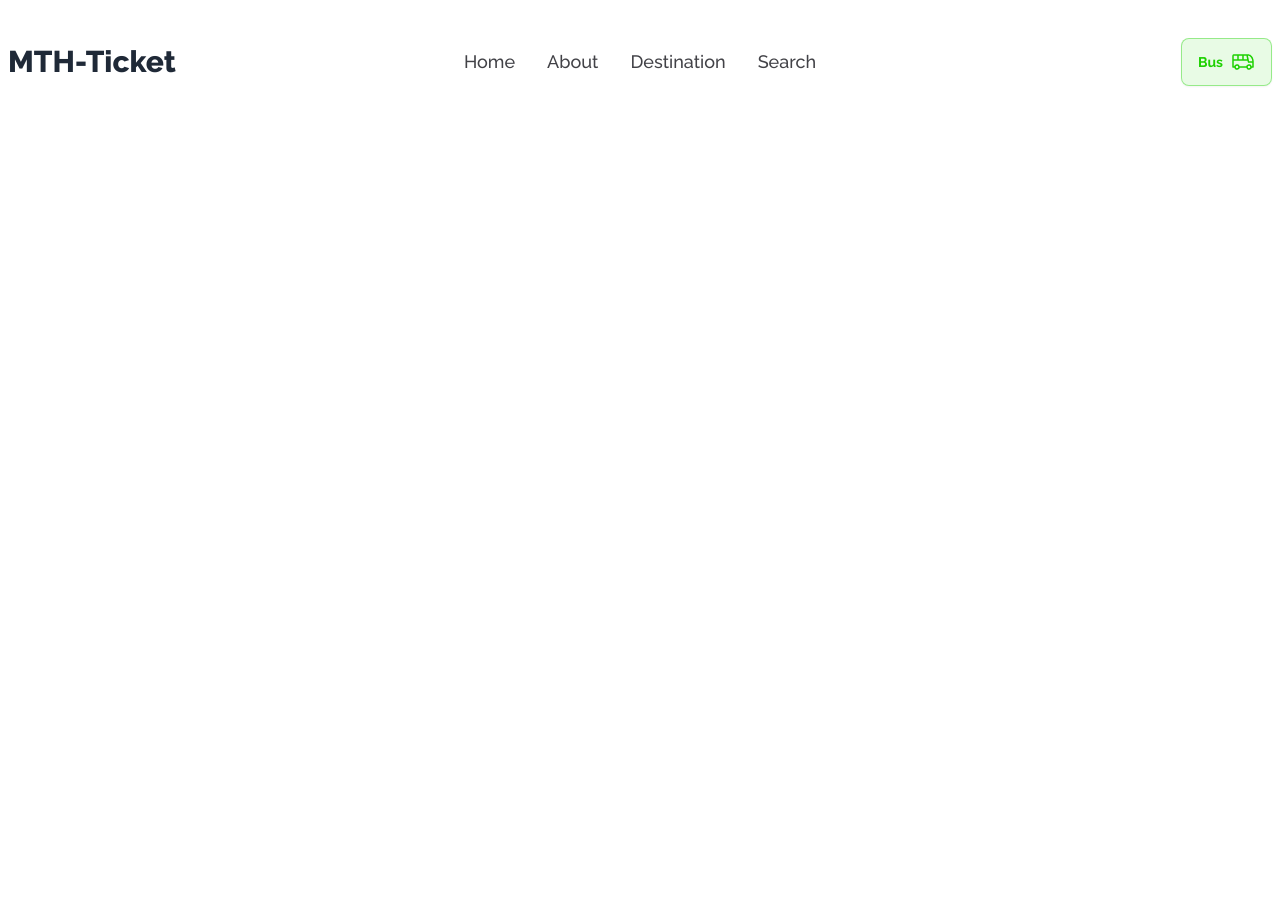
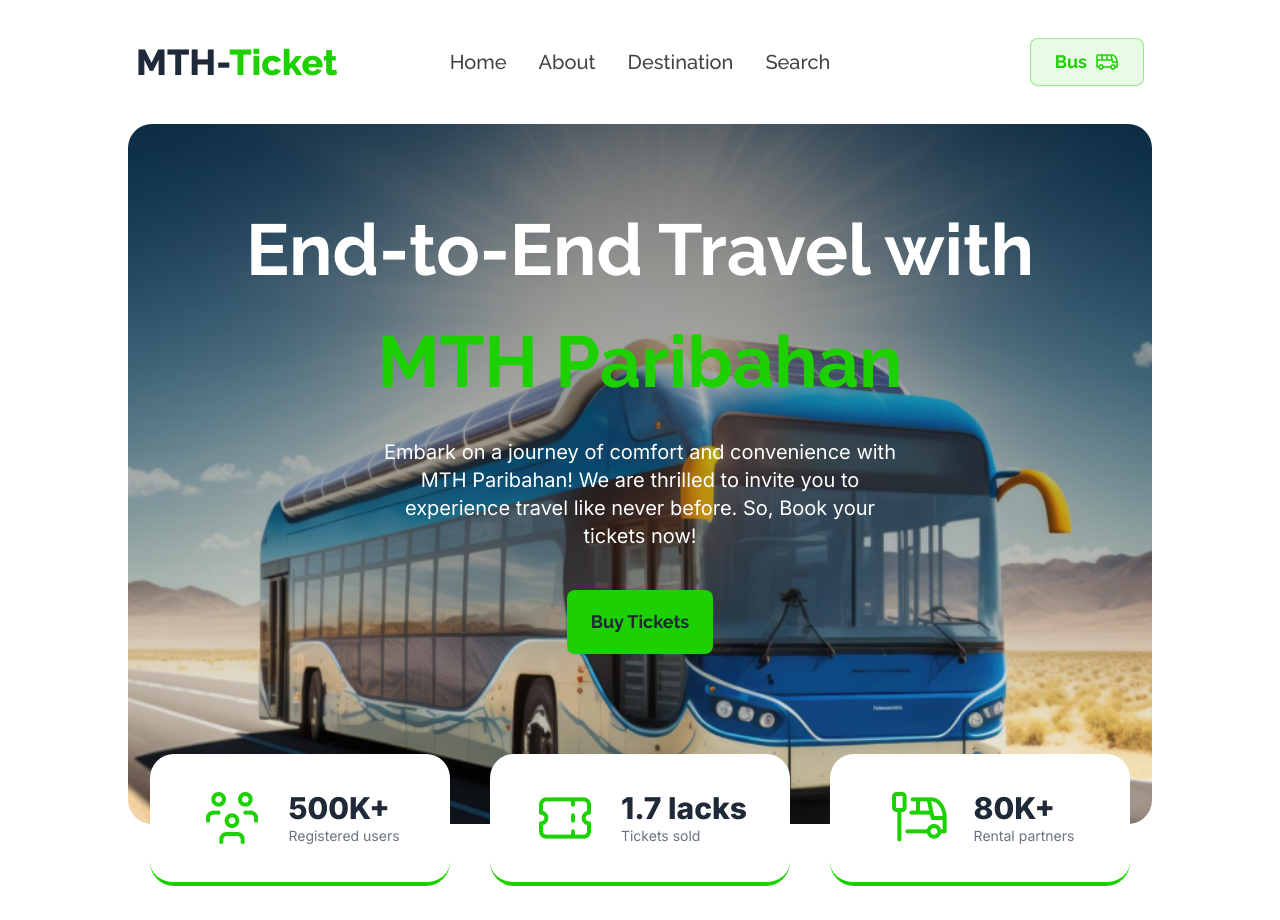
Before and after one commit to MuhammadTanvirHasan98/MTH-Ticketing-PH_5, a plain HTML site: page index.html in a window 1280 px wide. Before the commit the page ends 800 px from the top, so only its background shows below. Drawn offline with nearby package versions, Linux system fonts and the light colour scheme.

Commit message:
Header section done

```diff
--- a/index.html
+++ b/index.html
@@ -26,12 +26,13 @@ rel="stylesheet">
 
 </head>
 <body>
-  <header class="container mx-auto mt-3 mb-10 lg:mt-6 lg:mb-24 lg:space-y-6 ">
+  <header class="container mx-auto mt-3 mb-10 xl:w-[80%]  w-[90%] lg:mt-6 lg:mb-24 lg:space-y-6 ">
+    <!-- Navbar Section -->
     <nav>
       <div class="navbar bg-base-100">
         <div class="navbar-start">
           <div class="dropdown">
-            <div tabindex="0" role="button" class="btn btn-ghost lg:hidden">
+            <div tabindex="0" role="button" class="btn btn-ghost pl-0 lg:hidden">
               <svg xmlns="http://www.w3.org/2000/svg" class="h-7 w-7" fill="none" viewBox="0 0 24 24" stroke="currentColor"><path stroke-linecap="round" stroke-linejoin="round" stroke-width="2" d="M4 6h16M4 12h8m-8 6h16" /></svg>
             </div>
             <ul tabindex="0" class="menu menu-sm dropdown-content mt-3 z-[1] p-2 shadow bg-base-100 rounded-box w-52">
@@ -41,23 +42,72 @@ rel="stylesheet">
               <li><a class="text-[#424247] font-medium font-rale">Search</a></li>
             </ul>
           </div>
-          <a class=" lg:text-3xl text-lg font-extrabold font-rale">MTH-Ticket</a>
+          <a class="lg:text-4xl text-lg font-extrabold font-rale">MTH-<span class="text-[#1DD100]">Ticket</span></a>
         </div>
         <div class="navbar-center hidden lg:flex">
           <ul class="menu menu-horizontal px-2">
-            <li><a class="text-[#424247] text-lg font-medium font-rale">Home</a></li>
-            <li><a class="text-[#424247] text-lg font-medium font-rale">About</a></li>
-            <li><a class="text-[#424247] text-lg font-medium font-rale">Destination</a></li>
-            <li><a class="text-[#424247] text-lg  font-medium font-rale">Search</a></li>
+            <li><a class="text-[#424247] text-xl font-medium font-rale">Home</a></li>
+            <li><a class="text-[#424247] text-xl font-medium font-rale">About</a></li>
+            <li><a class="text-[#424247] text-xl font-medium font-rale">Destination</a></li>
+            <li><a class="text-[#424247] text-xl  font-medium font-rale">Search</a></li>
           </ul>
         </div>
         <div class="navbar-end">
-          <a class="btn font-rale font-bold bg-[#1DD1001A] text-[#1DD100] border-[#1DD10066]">Bus <img src="./images/bus-icon.png" alt="nav-logo"></a>
+          <a class="btn lg:px-6 lg:text-lg font-rale font-bold bg-[#1DD1001A] text-[#1DD100] border-[#1DD10066]">Bus <img src="./images/bus-icon.png" alt="nav-logo"></a>
         </div>
       </div>
     </nav>
+
+     <!-- Header main Section -->
+     <section class="relative">
+       <div class="w-[97%] mx-auto lg:w-auto lg:min-h-[700px] min-h-[350px] bg-[linear-gradient(180deg,rgba(3,7,18,.05),rgba(3,7,18,0)),url(./images/banner.png)] bg-no-repeat bg-cover rounded-3xl bg-center  flex flex-col items-center justify-center lg:gap-10">
+       <div class="text-center w-[90%] lg:pb-20 h-full space-y-4  lg:space-y-10">
+          <h1 class="text-white text-2xl md:text-3xl lg:text-7xl font-rale font-bold ">End-to-End Travel with</h1>
+          <h1 class="text-[#1DD100] text-2xl md:text-3xl lg:text-7xl font-rale font-bold">MTH Paribahan</h1>
+          <p class="text-white lg:text-xl font-int max-w-lg mx-auto">
+           Embark on a journey of comfort and convenience with MTH Paribahan! We are thrilled to invite you to experience travel like never before.
+           So, Book your tickets now!</p>
+          <button class="btn lg:btn-lg  bg-[#1DD100] border-none ">
+           <a class="w-full  h-full flex justify-center items-center font-rale font-bold "
+            href="#main">Buy Tickets</a>
+          </button>
+         </div>
+       </div>
+
+         <!-- Optional Part -->
+       <div class="flex flex-wrap  justify-center lg:gap-10 mt-4 lg:mt-0 lg:flex-nowrap gap-2 lg:absolute z-10 lg:left-[50%] lg:translate-x-[-50%] lg:translate-y-[-70px]">
+
+        <div class="bg-white rounded-3xl p-5 lg:p-8  flex lg:justify-center items-center border-x-2 lg:border-x-0 lg:border-b-4 border-[#1DD100] gap-2 lg:gap-6 lg:min-w-[300px] min-w-[220px]">
+           <img src="./images/people.png" alt>
+           <div>
+             <p class="font-int font-extrabold text-xl lg:text-3xl">500K+</p>
+             <p class="text-gray-500 font-int text-sm">Registered users</p>
+           </div>
+         </div>
+
+         <div class="bg-white rounded-3xl p-5 lg:p-8 flex lg:justify-center items-center border-x-2 lg:border-x-0 lg:border-b-4 border-[#1DD100] gap-2 lg:min-w-[300px] lg:gap-6 min-w-[220px]">
+           <img src="./images/ticket-cupon.png" alt>
+           <div>
+             <p class="font-int font-extrabold text-xl lg:text-3xl">1.7 lacks</p>
+             <p class="text-gray-500 font-int text-sm">Tickets sold</p>
+           </div>
+         </div>
+
+         <div class=" bg-white rounded-3xl p-5 lg:p-8 flex lg:justify-center items-center border-x-2 lg:border-x-0 lg:border-b-4 border-[#1DD100] gap-2 lg:gap-6 lg:min-w-[300px] min-w-[220px]">
+           <img src="./images/stoppage.png" alt>
+           <div>
+             <p class="font-int font-extrabold text-xl lg:text-3xl">80K+</p>
+             <p class="text-gray-500 font-int text-sm">Rental partners</p>
+           </div>
+         </div>
+
+       </div>
+     </section>
+
   </header>
-  <main>
+
+
+  <main id="main">
 
   </main>
   <footer>
```
